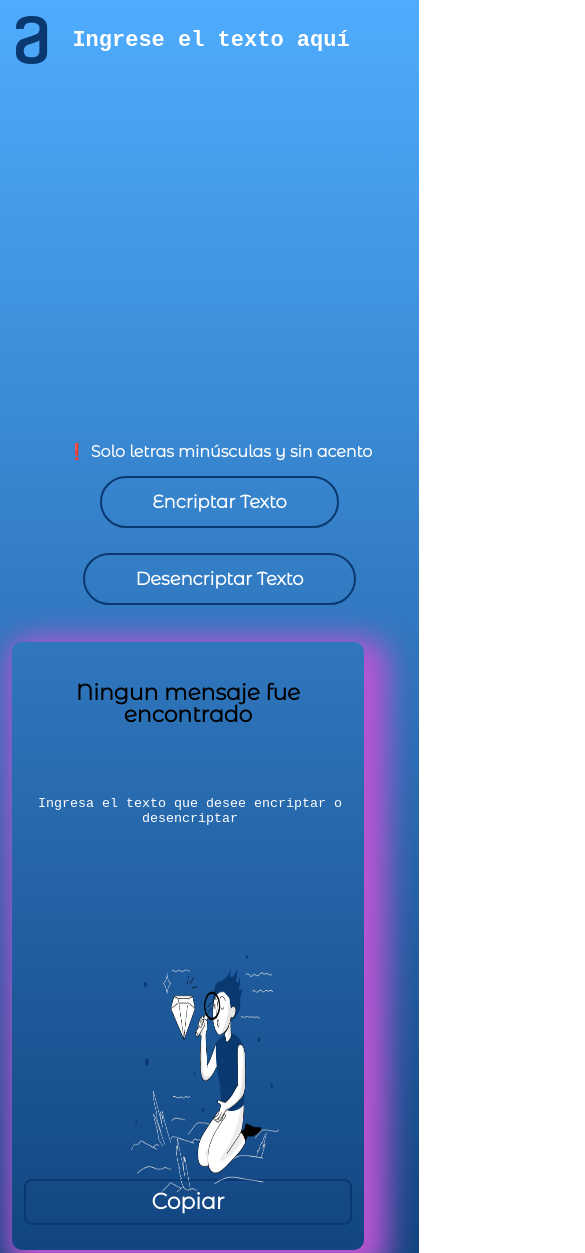
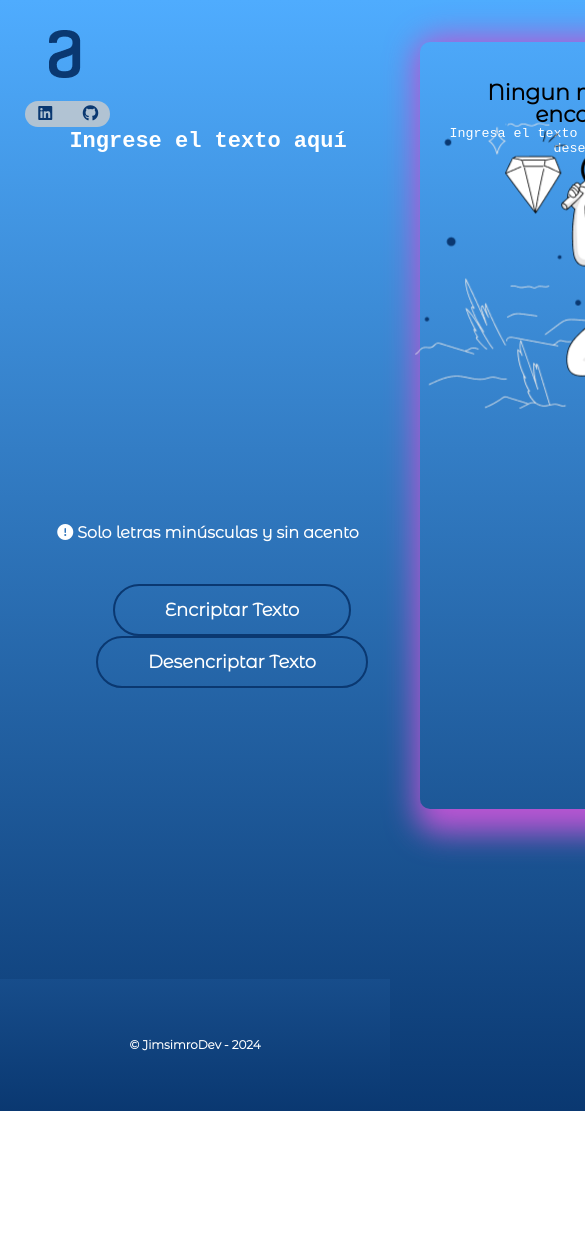
Before and after one commit to JimsimroDev/encriptador-de-texto, a plain HTML site: page index.html in a window 390 px wide. Shown: the top 1253 px of the page, 585 px wide, since content can reach past the window. After the commit the page ends 1111 px from the top, so only its background shows below. Drawn offline with Linux system fonts and the light colour scheme; some packages are replaced by stand-ins of ours; a script that the page names is missing.

Commit message:
actulizacion de estilos

```diff
--- a/index.html
+++ b/index.html
@@ -7,51 +7,62 @@
     <meta name="viewport" content="width=device-width, initial-scale=1.0">
     <link rel="stylesheet" href="style/reset.css">
     <link rel="stylesheet" href="style/style.css">
+    <script src="https://kit.fontawesome.com/19bf97408b.js" crossorigin="anonymous"></script>
+
     <link href="https://fonts.googleapis.com/css2?family=Montserrat+Alternates:wght@300&display=swap" rel="stylesheet">
     <title>encriptador-texto</title>
 </head>
 
 <body>
+    <header>
+        <div class="caja">
+            <h1><img class="logo" src="img/Logo.png" alt="imagen del logo de la pagina"></h1>
+
+            <nav>
+                <ul class="navegacion">
+                    <li> <a class="icono1" href=""><i class="fa-brands fa-linkedin icono"></i></a>
+                    </li>
+                    <li><a class="icono1" href="https://github.com/JimsimroDev" target="_blank"><i
+                                class="fa-brands fa-github icono"></i></a>
+                    </li>
+                </ul>
+            </nav>
+        </div>
+
+
+    </header>
 
     <main>
-        <h1><img class="logo" src="img/Logo.png" alt="imagen del logo de la pagina"></h1>
         <section class="principal">
-
-            <ul class="contenedor">
-                <li class="primer-area">
+            <div class="primer-area">
                 <textarea name="mensaje" id="mi-texarea" cols="30" rows="15" placeholder="Ingrese el texto aquí"
                     required></textarea>
 
                 <div class="btn-primarios">
-                        <p class="alert" id="alert-js"> Solo letras minúsculas y sin acento
+                    <p class="alert" id="alert-js"> <i class="fa-solid fa-circle-exclamation"></i> Solo letras
+                        minúsculas y sin acento
                     </p>
 
-                        <button onclick="encritado(); toggleImagen();" id="enpezar" data-tooltip="Este es un botón"
-                            class="style-botones" type="submit">Encriptar
+                    <button onclick="encritado(); toggleImagen();mostrarBtnCopiar();" id="enpezar"
+                        data-tooltip="Este es un botón" class="style-botones" type="submit">Encriptar
                         Texto</button>
 
-                        <button onclick="desencriptar(); toggleImagen();" id="reiniciar"
+                    <button onclick="desencriptar(); toggleImagen(); mostrarBtnCopiar();" id="reiniciar"
                         class="style-botones">Desencriptar
                         Texto</button>
                 </div>
-                </li>
-
-                <li>
-
-                    <P id="texto-imagen"><img id="quitarImagen" class="imagen2" src="img/Muñeco.png" alt="">Ningun
-                        mensaje fue encontrado
-                    </P>
-                    <textarea name="" id="mi-textocifrado" cols="38" rows="26" placeholder=""></textarea>
-                    <div class="btn-copiar">
-                        <button onclick="copiarTexto(); toggleImagen();">Copiar</button>
             </div>
 
+            <li class="segunda-area">
+                <P id="texto-imagen">Ningun mensaje fue encontrado</P>
+                <textarea name="" id="mi-textocifrado" cols="38" rows="26" placeholder=""></textarea>
+                <div class="contenedor-imagen"><img id="quitarImagen" class="imagen2" src="img/Muñeco.png" alt=""></div>
+                <div class="btn-copiar" id="btn-copy">
+                    <button onclick="copiarTexto(); toggleImagen();mostrarBtnCopiar();">Copiar</button>
             </li>
-            </ul>
+            </div>
         </section>
-
     </main>
-
     <footer>
         <p class="Copyright">&copy JimsimroDev - 2024</p>
     </footer>
--- a/logica/funcionalidad.js
+++ b/logica/funcionalidad.js
@@ -165,7 +165,18 @@ function toggleImagen() {
         texto.style.display = 'none'
 
     } else {
+        texto.style.display = "block";
         imagen.style.display = "block";
-        texto.style.display = "block";
     }
 }
+
+function mostrarBtnCopiar() {
+    let copiar = document.getElementById('mi-textocifrado');
+    let botonCopiar = document.getElementById('btn-copy');
+
+    if (copiar.value.trim() !== "") {
+        botonCopiar.style.display = 'block';
+    } else {
+        botonCopiar.style.display = 'none'; // Oculta el botón si no hay texto en el textarea
+    }
+}
--- a/style/style.css
+++ b/style/style.css
@@ -1,12 +1,56 @@
 body {
-    width: auto;
+    width: 100%;
+    margin: 0;
+    padding: 0;
     background: linear-gradient(to bottom, #4facfe, #0A3871);
     font-family: 'Montserrat Alternates', sans-serif;
 }
 
+header {
+    width: 85px;
+    height: 3vh;
+    margin-left: 3vh;
+    margin-top: 12vh;
+    background: #cccc;
+    border-radius: 20px;
+}
+
 main {
-    margin: 2%;
-    width: auto;
+    width: 100%;
+    margin: 0;
+    padding: 0;
+}
+
+
+
+.principal {
+    display: flex;
+    width: 100%;
+    height: 101vh;
+    margin: 0;
+    padding: 0;
+}
+
+.caja li {
+    display: inline-block;
+    width: 32%;
+    vertical-align: top;
+    margin-top: 0.5vh;
+    /* Mueve el icono hacia abajo */
+    margin-left: 13px;
+    /* Mueve el icono hacia la derecha */
+    transition: 0.5s all;
+
+}
+
+.icono {
+    color: #0A3871;
+    /* Quita la decoración de los enlaces */
+}
+
+.icono:hover {
+    transform: scale(1.3);
+    color: #AF57D0;
 }
 
 .logo {
@@ -15,29 +59,47 @@ main {
     top: 30px;
 }
 
-.contenedor li {
+.primer-area {
+    flex: 1;
     display: inline-block;
     text-align: center;
+    width: auto;
 }
 
-.contenedor li:nth-child(2) {
+.segunda-area {
+    text-align: center;
     border-radius: 10px;
     box-shadow: 10px 10px 30px 14px rgb(186, 85, 211);
     display: inline-block;
-    width: 26%;
-    height: 38em;
-    margin: 0 0.5%;
+
+    margin: 0 0.9%;
     padding: 40px 12px;
     box-sizing: border-box;
+
+
+
+    /* display: inline-block; */
+    /* width: auto; */
+    height: 90%;
+    margin: 0 0.9%;
+    /* padding: 40px 12px; */
+    /* box-sizing: border-box; */
+    margin-top: -10vh;
+}
+
+.contenedor-imagen {
+    position: relative;
+    width: 100%;
+    height: 0;
 }
 
 .imagen2 {
-    position: absolute;
     width: auto;
     height: auto;
-    padding: 10px;
-    top: 24%;
+    margin-bottom: 0;
+    transform: translate(-5%, -137%);
 }
+
 
 #mi-texarea {
     background-color: transparent;
@@ -72,11 +134,6 @@ main {
     height: 60px;
 
 }
-
-.alert:before {
-    content: "❗";
-}
-
 
 button {
     all: unset;
@@ -131,6 +188,7 @@ button {
     border-radius: 8px;
     transition: 0.6s all;
     cursor: pointer;
+    display: none;
 }
 
 .btn-copiar:hover {
@@ -155,128 +213,3 @@ footer {
     font-size: 12px;
     margin: 20px;
 }
-
-@media screen and (max-width: 1360px) {
-    .imagen2 {
-        left: 34em;
-    }
-}
-
-@media screen and (max-width: 1024px) {
-    body {
-        width: auto;
-    }
-
-    /* Estilos para tabletas */
-    .logo {
-        position: absolute;
-        left: 5px;
-        top: 30px;
-    }
-
-    .contenedor li {
-        width: 96%;
-    }
-
-
-    .contenedor li:nth-child(2) {
-        width: 100%;
-        height: 32em;
-        margin-top: 6%;
-        margin-left: 0px;
-    }
-
-    #mi-textocifrado {
-        width: 100%;
-        height: 147px;
-    }
-
-    .imagen2 {
-        display: block;
-        position: absolute;
-        top: 78%;
-        left: 38%;
-        width: 30%;
-        height: 31%;
-    }
-
-    .style-botones {
-        margin-top: 6%;
-
-    }
-
-    .alert {
-        height: 0;
-        margin-left: 3em;
-    }
-
-    .btn-copiar {
-        margin-top: 10em;
-    }
-
-    footer {
-        margin-top: 6px;
-    }
-
-}
-
-@media screen and (max-width: 480px) {
-    body {
-        width: auto;
-    }
-
-    main {
-        width: auto;
-        padding: 18px;
-        margin-left: -15px;
-    }
-
-    .logo {
-        top: 16px;
-        left: -28px;
-    }
-
-    .contenedor li,
-    .style-botones {
-        width: auto;
-    }
-
-    #mi-texarea {
-        text-align: center;
-        margin-bottom: 50%;
-    }
-
-    #mi-textocifrado {
-        height: 30%;
-        margin-top: 68px;
-    }
-
-
-    .contenedor li:nth-child(2) {
-        width: 22em;
-        height: 38em;
-        margin-left: 9px;
-    }
-
-    .alert {
-        height: 7px;
-        margin-left: 3em;
-    }
-
-    .btn-primarios {
-        margin-left: -16px;
-        margin-top: -172px;
-    }
-
-    .imagen2 {
-        position: absolute;
-        top: 112%;
-        left: 31%;
-        width: 38%;
-        height: 28%;
-    }
-
-    #btn-space {
-        margin-top: 20px;
-    }
-}
```
Also changed, not shown: style/reset.css (line endings or trailing spaces). Lines whose indentation alone changed are shown as unchanged.
